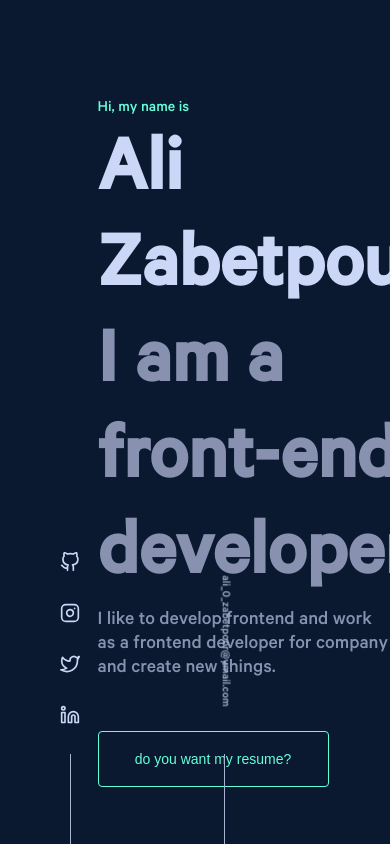
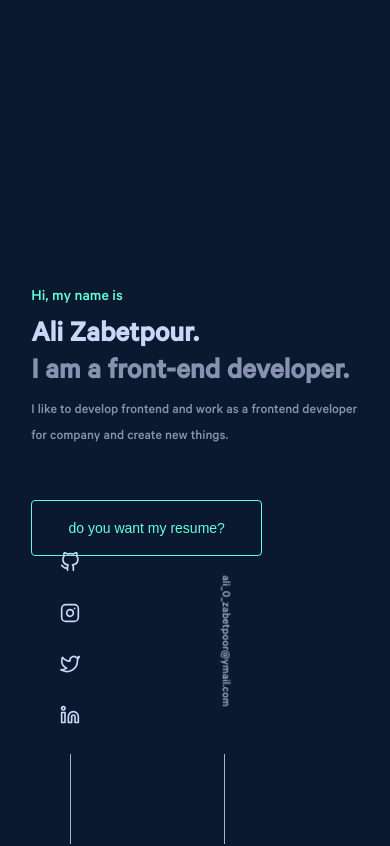
Before and after one commit to alizabetpoor/portfolio_with_react, a Next.js app: page / in a window 390 px wide. Shown: the top 846 px of the page. Built offline with nearby package versions, Linux system fonts and the light colour scheme.

Commit message:
upd/responsive_bioSection make the bio section responsive

```diff
--- a/src/components/BioSection/style.module.scss
+++ b/src/components/BioSection/style.module.scss
@@ -5,8 +5,7 @@
 	text-align: left;
 	justify-content: center;
 	align-items: flex-start;
-	margin-left: 25%;
-	padding: 100px 0;
+	padding: 100px 20%;
 	&__title {
 		font-size: 16px;
 		color: $green;
@@ -25,9 +24,43 @@
 		color: $slate;
 	}
 	&__description {
+		margin-top: 6px;
 		max-width: 540px;
 		color: $slate;
 		font-size: 20px;
 		margin-bottom: 50px;
+		line-height: 26px;
 	}
 }
+
+@media only screen and (max-width: 1062px) {
+	.biosection {
+		padding: 100px 10%;
+
+		&__name {
+			font-size: 50px;
+		}
+		&__role {
+			font-size: 50px;
+		}
+		&__description {
+			font-size: 16px;
+		}
+	}
+}
+
+@media only screen and (max-width: 808px) {
+	.biosection {
+		padding: 100px 8%;
+
+		&__name {
+			font-size: 30px;
+		}
+		&__role {
+			font-size: 30px;
+		}
+		&__description {
+			font-size: 14px;
+		}
+	}
+}
```
